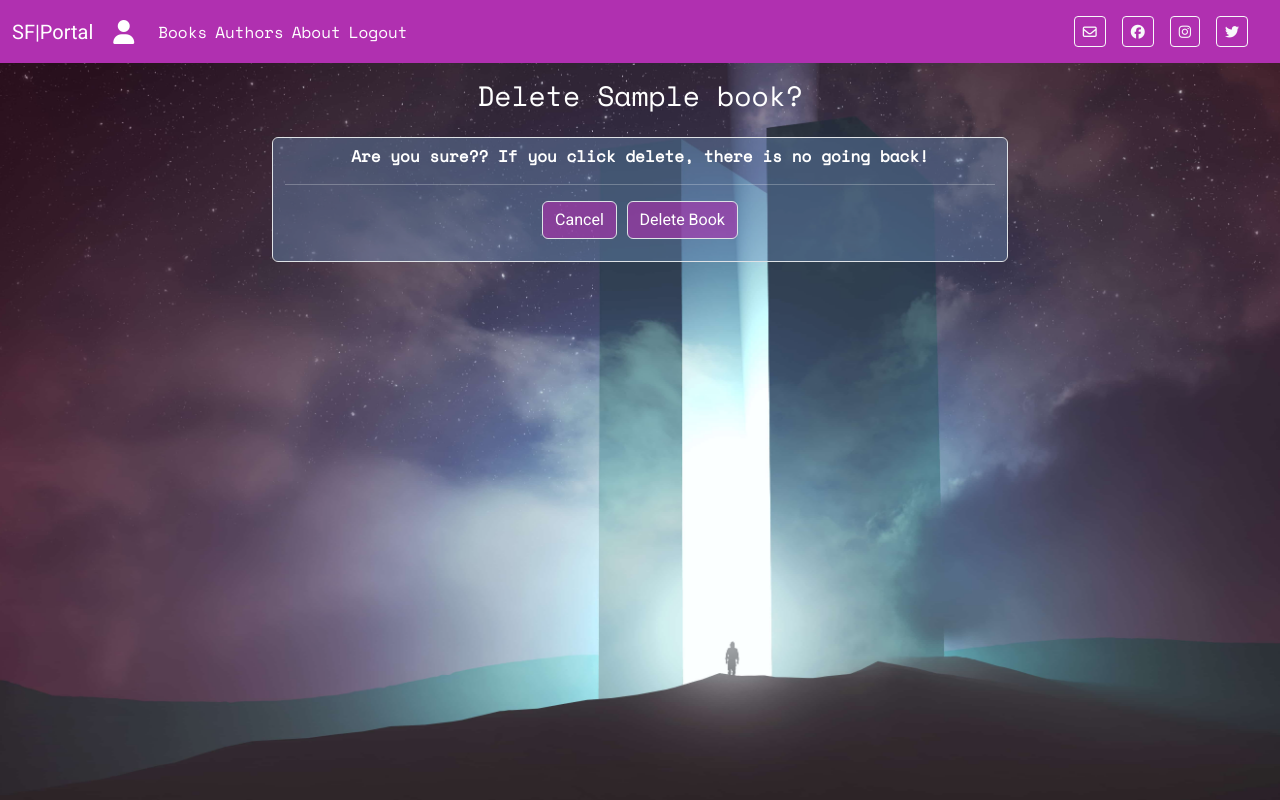
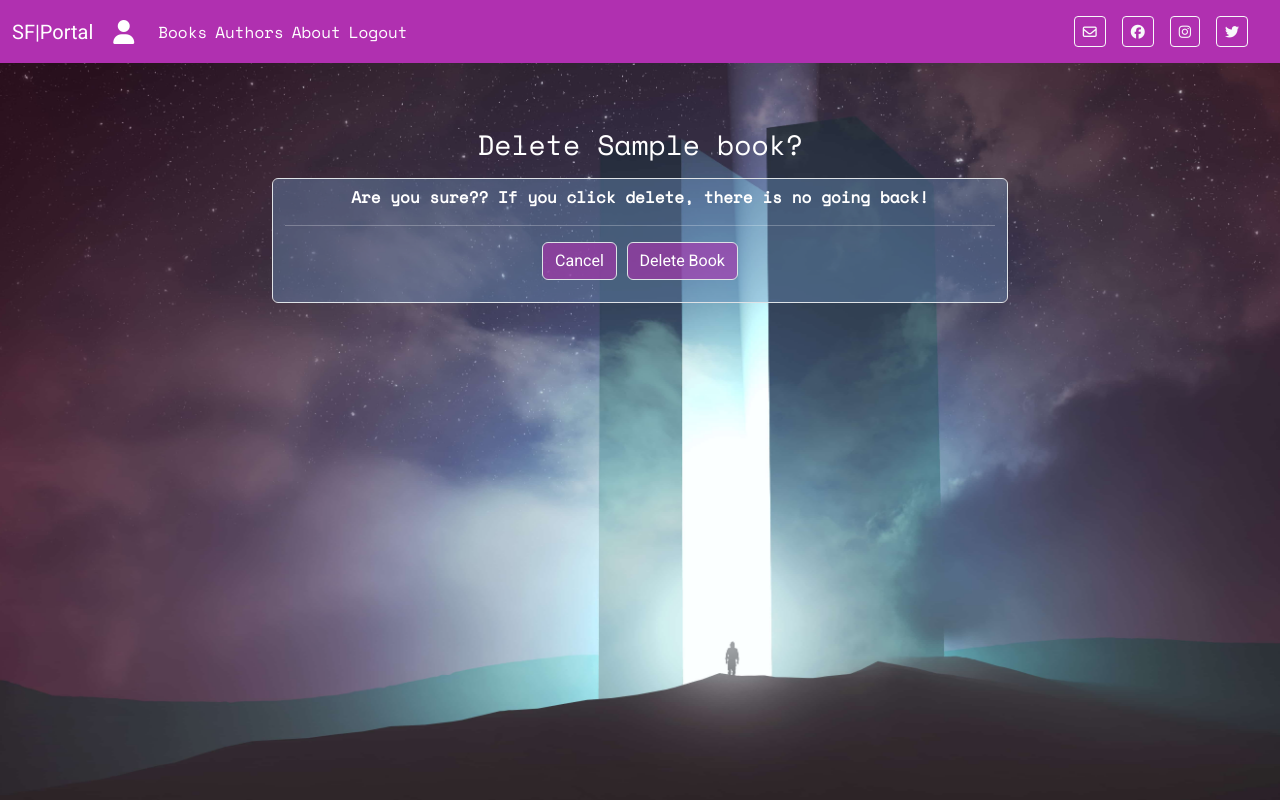
Before and after one commit to AndypSheridan/sci-fi-portal, a Django app: page /book_detail/1/delete in a window 1280 px wide. Run offline with Django 3.2, Linux system fonts and the light colour scheme; a user stored in the database is signed in; tables that the repository leaves empty hold one stand-in row (values such as "Sample post"); some libraries are stand-ins or nearby versions.

Commit message:
Adjust margins in delete_book page

```diff
--- a/static/css/style.css
+++ b/static/css/style.css
@@ -73,6 +73,10 @@ h4 {
 }
 
 .author-detail-page-container {
+    margin-top: 6rem;
+}
+
+.delete-book-container {
     margin-top: 6rem;
 }
 
--- a/templates/author_detail.html
+++ b/templates/author_detail.html
@@ -9,9 +9,9 @@ Author Bio
 
 {% load crispy_forms_tags %}
 
-<body id="stars-bg-image">
+<div id="stars-bg-image" class="body-div">
     {% if user.is_authenticated %}
-    <div class="container">
+    <div class="container author-detail-page-container">
         <div class="row d-flex flex-wrap align-items-center mt-3 mb-3">
             <div class="col-md-4 book-detail-img">
                 {% if "placeholder" in author.author_image.url %}
@@ -48,6 +48,6 @@ Author Bio
     {% endif %}
     </div>
 
-</body>
+</div>
 
 {% endblock %}
--- a/templates/delete_book.html
+++ b/templates/delete_book.html
@@ -9,17 +9,17 @@ Delete Review
 
 {% load crispy_forms_tags %}
 
-<body id="add-book-bg-image" class="text-white roboto">
+<div id="add-book-bg-image" class="text-white roboto body-div">
 
     {% if user.is_authenticated %}
     {% if user.id == book.created_by.id %}
 
-    <h3 class="text-center mt-3">Delete {{ book.title }}?</h3>
-    <div class="container">
+    <div class="container delete-book-container">
         <div class="row h-100 justify-content-center">
             <div class="col col-md-8 mt-3 mb-3 align-self-center">
+                <h3 class="text-center my-3">Delete {{ book.title }}?</h3>
                 <div class="form-group">
-                    <form method="POST" class="form-control bg-opacity text-center">
+                    <form method="POST" class="form-control mt-3 bg-opacity text-center">
                         {% csrf_token %}
                         <strong>Are you sure?? If you click delete, there is no going back!</strong>
                         <br>
@@ -45,7 +45,6 @@ Delete Review
     </div>
     </div>
 
-
-</body>
+</div>
 
 {% endblock %}
```
